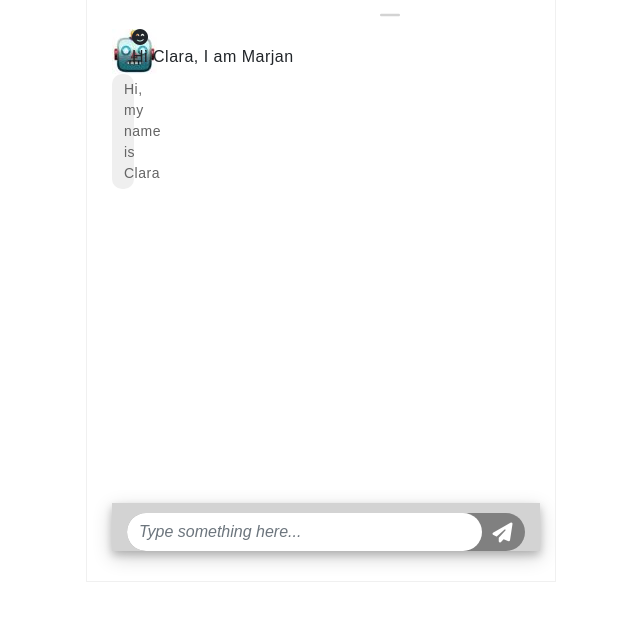
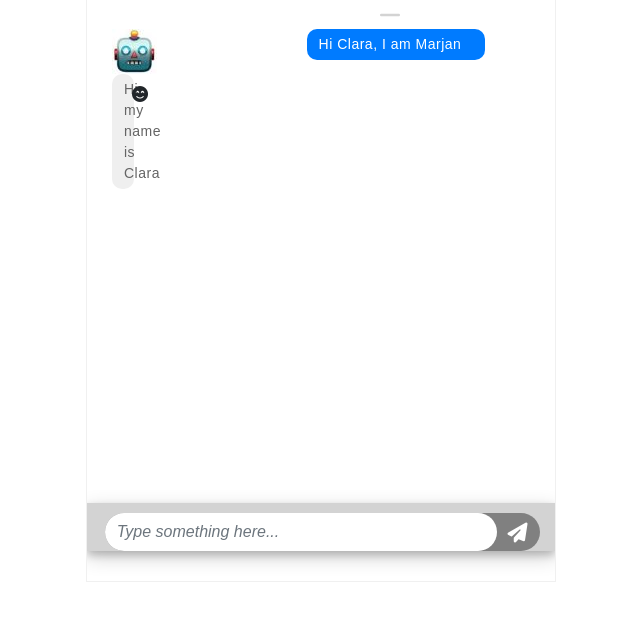
Before and after one commit to MarjanMagharehi/claraBotUI, a plain HTML site: page index.html in a window 1280 px wide. Shown: the part 119-740 px from the top of the page, without its empty margins (319-959 px from the left). Drawn offline with nearby package versions, Linux system fonts and the light colour scheme.

Commit message:
Editing the display of the messages in CSS

```diff
--- a/index.html
+++ b/index.html
@@ -38,18 +38,17 @@
                 <p>Hi, my name is Clara</p>
                 </div>
                 </div>
+                </div>
 
+                <div class="user-chats">
 
-                                </div>
-                                <div class="user-chats">
-                                    <div class="user-chats-img">
-                                        <i class="fas fa-smile-beam"></i>
-                                        <div class="user-msg">
-                                            <div class="user-msg-inbox">
+                <!-- <div class="user-msg"> -->
+                <div class="user-chats-msg">
                 <p>Hi Clara, I am Marjan</p>
                 </div>
                 </div>
-
+                <div class="user-chats-img">
+                <i class="fas fa-smile-beam"></i>
 
                                     </div>
 
```
Also changed, not shown: 1 other file. Lines whose indentation alone changed are shown as unchanged.
